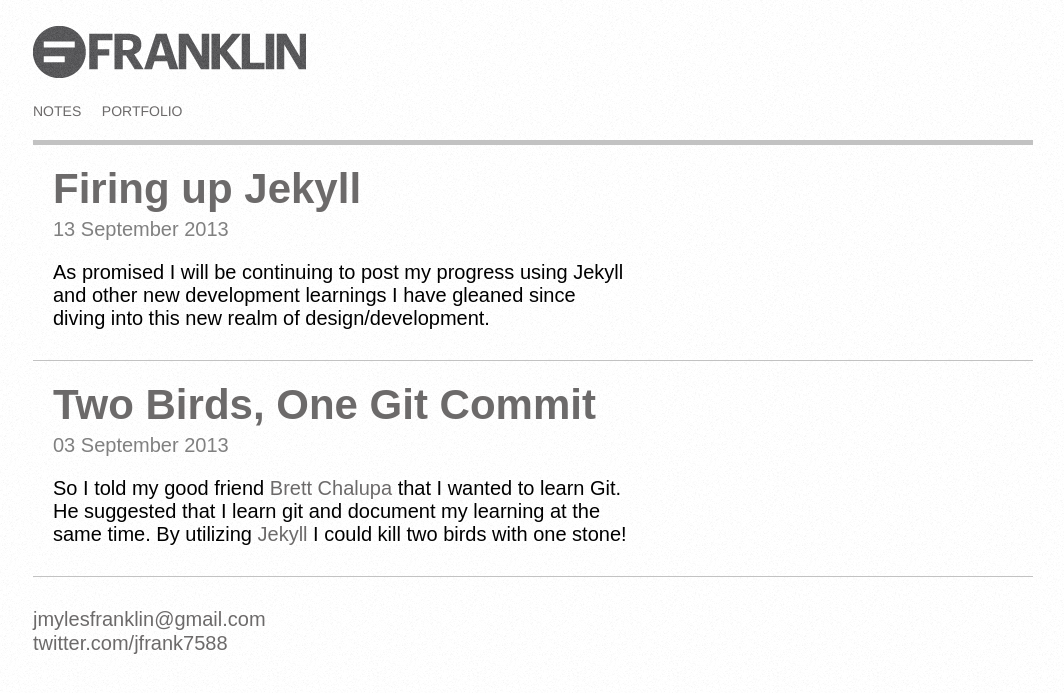
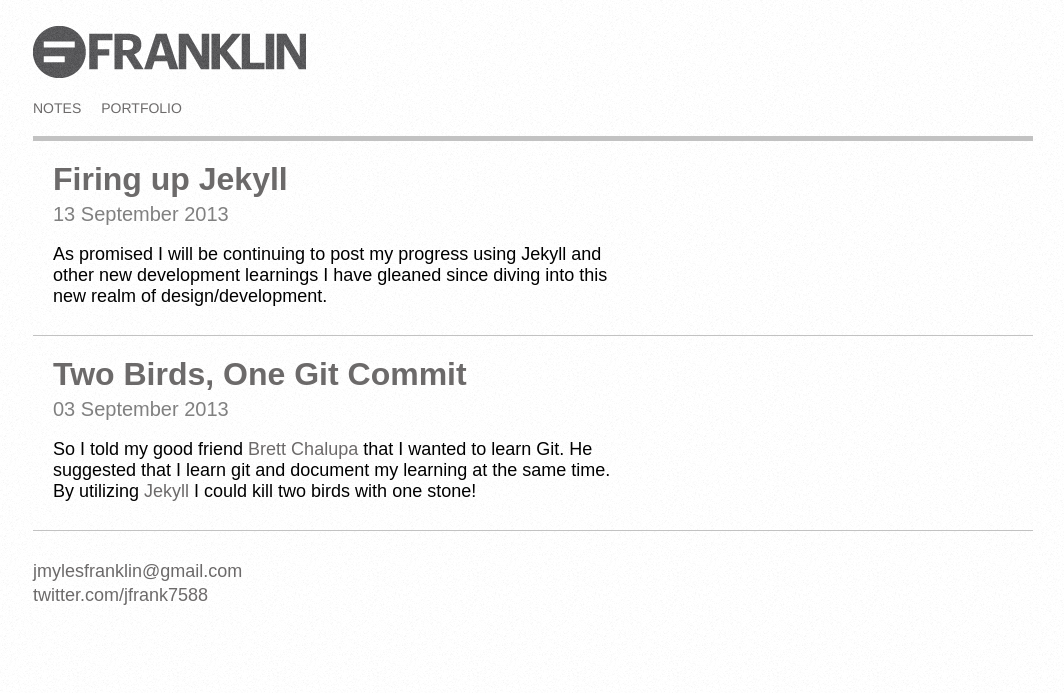
Before and after one commit to joshmfranklin/notes, a Jekyll site: the page built from index.html, in a window 1280 px wide. Shown: the top 693 px of the page, without its empty margins (107-1171 px from the left). Built offline with Jekyll 4.4.1, drawn with Linux system fonts in a browser that asks for light colours; Markdown is read by kramdown in place of the engine named in the settings.

Commit message:
updates to blog roll and post styles

```diff
--- a/css/main.css
+++ b/css/main.css
@@ -1,7 +1,7 @@
 body {
   font-family: 'pt serif' times serif;
   background-image: url("/imgs/bgr_texture.png");
-  font-size: 20px;
+  font-size: 18px;
 }
 
 h2 {
@@ -70,7 +70,7 @@ ul {
 }
 
 .post_title {
-  font-size: 42px;
+  font-size: 32px;
   font-family: 'source sans pro' helvetica sans-serif;
   font-weight: 900;
 }
@@ -100,6 +100,7 @@ ul {
 }
 
 .note {
+  font-size: 22px;
   line-height: 32px;
 }
 
@@ -122,4 +123,5 @@ code {
   color: white;
   padding: 3px 10px;
   border-radius: 8px;
+  font-size: 18px;
 }
```
Also changed, not shown: _posts/2013-09-13-firing-up-new-jekyll-post.md (+1 -1 lines).
